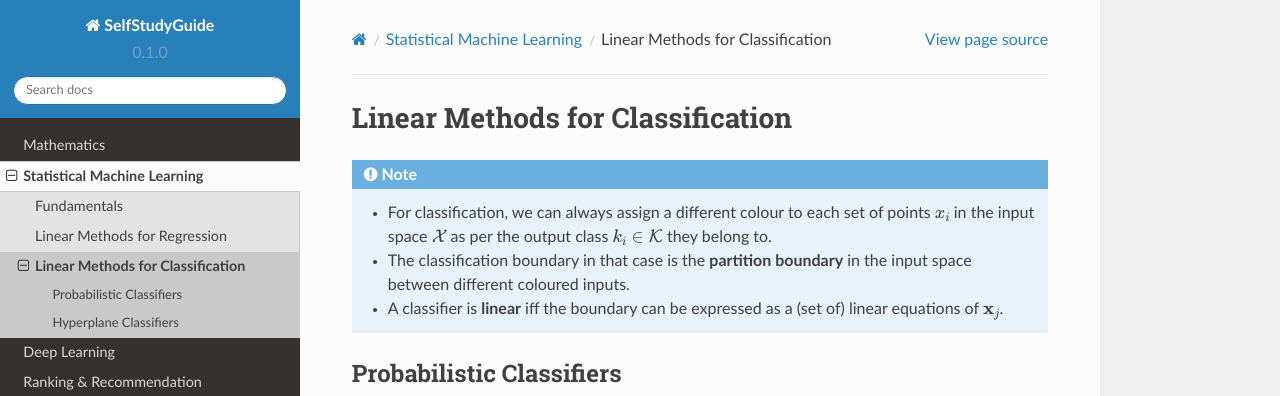
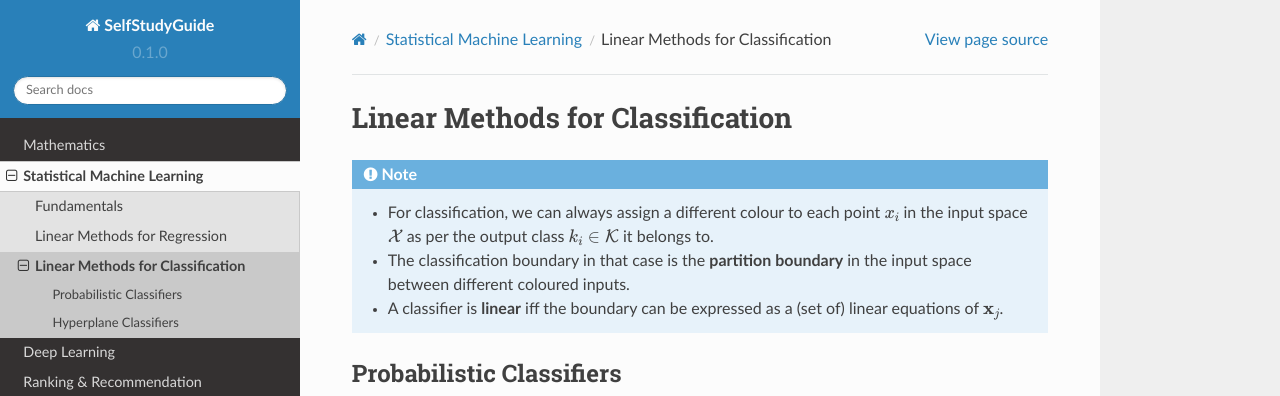
Before and after one commit to uselesstechjunks/leetcode, a Sphinx documentation site: the page built from docs/source/ml/linearcls.rst, in a window 1280 px wide. Shown: the top 396 px of the page. Built offline with Sphinx 7.4.7 and the Read the Docs theme 2.0.0, drawn with Linux system fonts in a browser that asks for light colours.

Commit message:
Update linearcls.rst

```diff
--- a/docs/source/ml/linearcls.rst
+++ b/docs/source/ml/linearcls.rst
@@ -2,7 +2,7 @@
 Linear Methods for Classification
 ######################################################################################
 .. note::
-	* For classification, we can always assign a different colour to each set of points :math:`x_i` in the input space :math:`\mathcal{X}` as per the output class :math:`k_i\in\mathcal{K}` they belong to.
+	* For classification, we can always assign a different colour to each point :math:`x_i` in the input space :math:`\mathcal{X}` as per the output class :math:`k_i\in\mathcal{K}` it belongs to.
 	* The classification boundary in that case is the **partition boundary** in the input space between different coloured inputs.
 	* A classifier is **linear** iff the boundary can be expressed as a (set of) linear equations of :math:`\mathbf{x}_j`.
 
```
